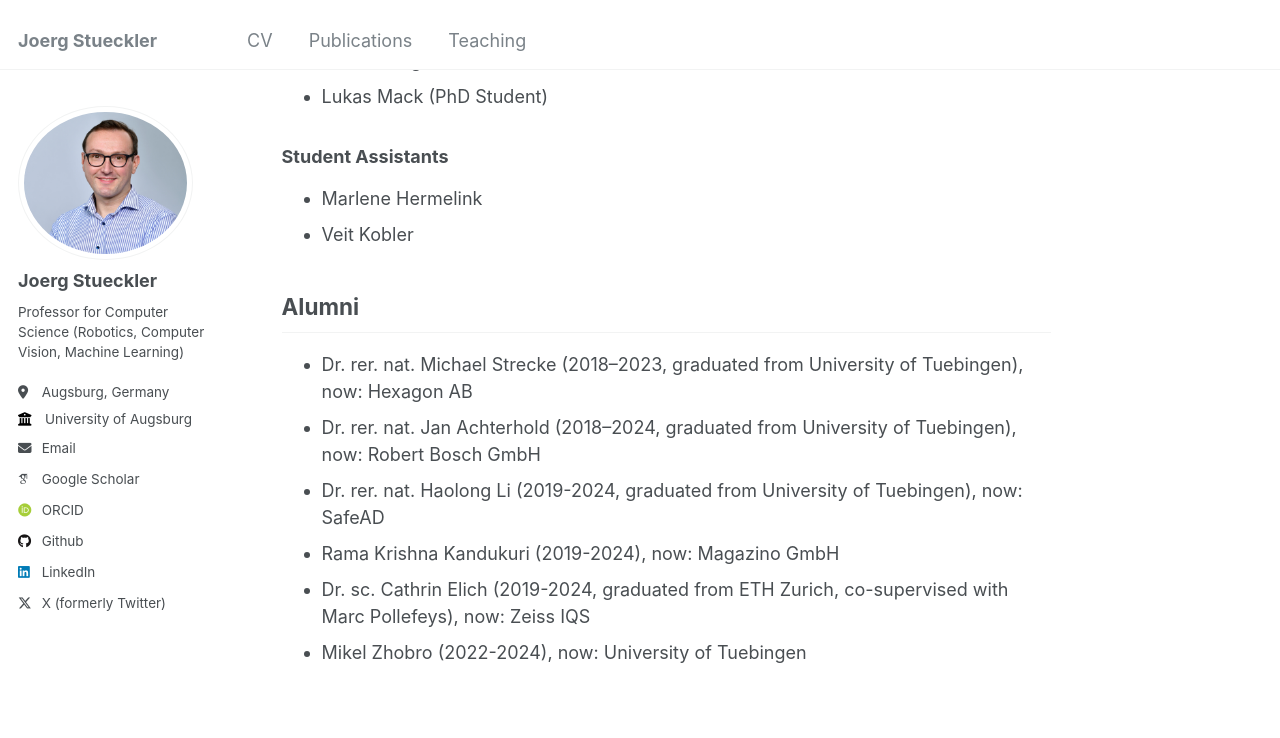
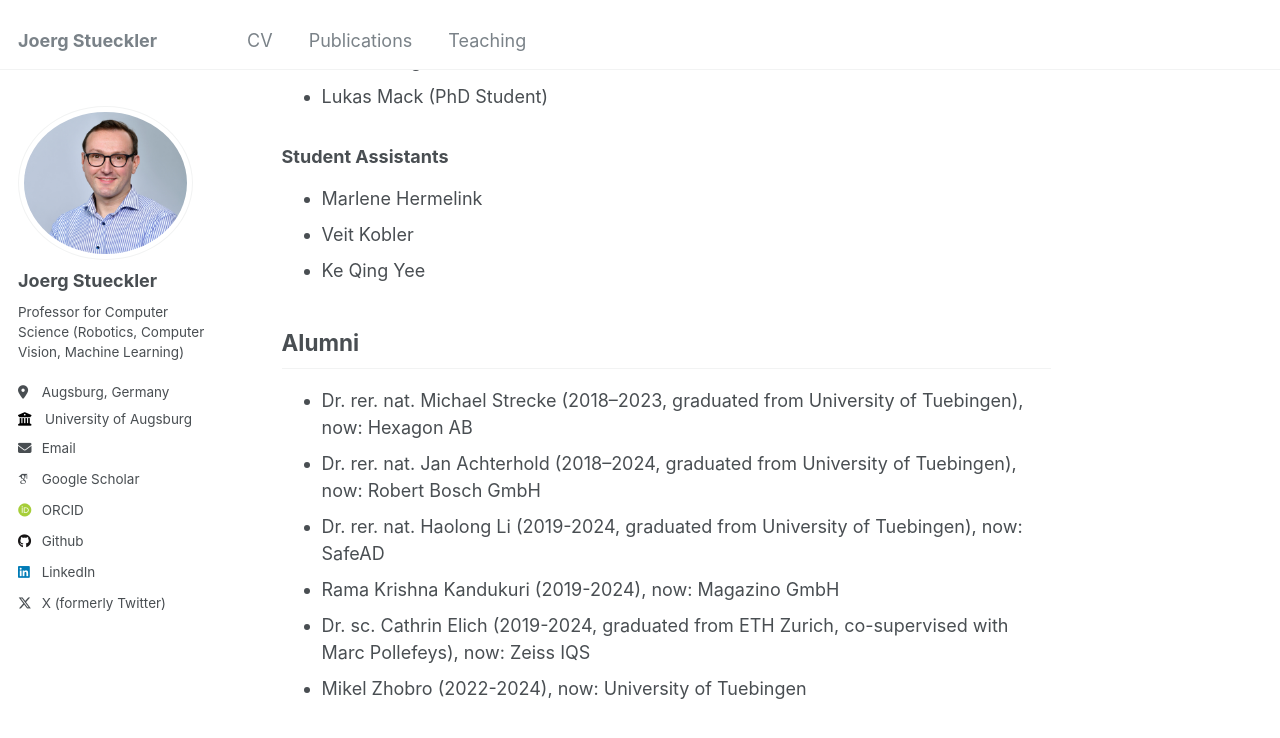
Before and after one commit to jstueckler/jstueckler.github.io, a Jekyll site: the page built from _pages/about.md, in a window 1280 px wide and 900 px high, scrolled down 1481 px. Shown: the top 738 px of the window. Built offline with Jekyll 4.4.1, drawn with Linux system fonts in a browser that asks for light colours; some web fonts are replaced.

Commit message:
Update about.md

```diff
--- a/_pages/about.md
+++ b/_pages/about.md
@@ -46,6 +46,7 @@
 ### Student Assistants
 * Marlene Hermelink
 * Veit Kobler
+* Ke Qing Yee
 
 ## Alumni
 * Dr. rer. nat. Michael Strecke (2018--2023, graduated from University of Tuebingen), now: Hexagon AB
```
